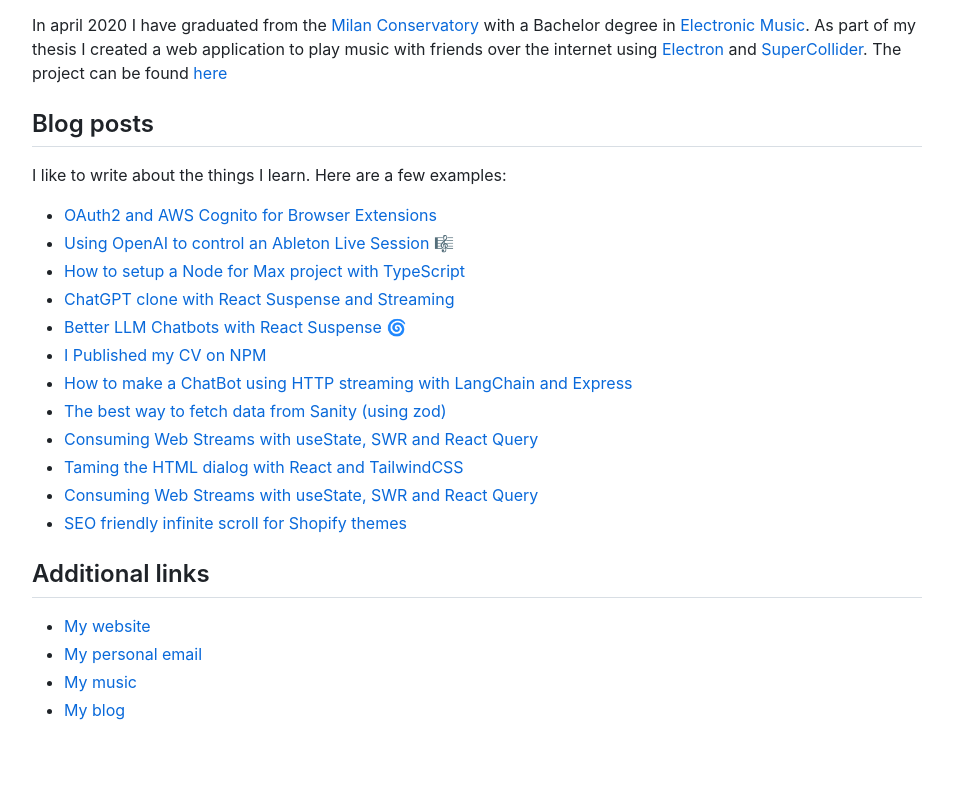
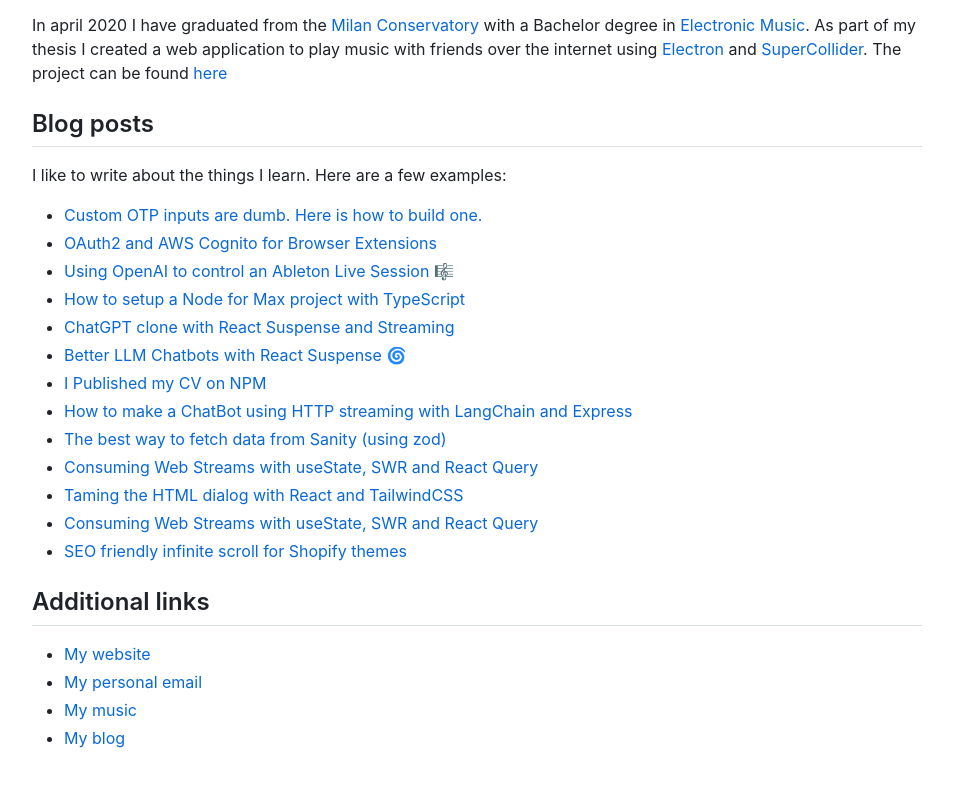
Before and after one commit to fibonacid/fibonacid, a website: page dist/index.html in a window 1280 px wide. Shown: the part 5380-6167 px from the top of the page, without its empty margins (13-966 px from the left). Drawn offline with Linux system fonts and the light colour scheme.

Commit message:
add blog post

```diff
--- a/dist/index.html
+++ b/dist/index.html
@@ -92,6 +92,7 @@
     <h2>Blog posts</h2>
     <p>I like to write about the things I learn. Here are a few examples:</p>
     <ul>
+      <li><a href="https://dev.to/fibonacid/custom-otp-inputs-are-dumb-here-is-how-to-build-one-2d0m">Custom OTP inputs are dumb. Here is how to build one.</a></li>
       <li><a href="https://dev.to/fibonacid/oauth2-and-aws-cognito-for-browser-extensions-4114">OAuth2 and AWS Cognito for Browser Extensions</a></li>
       <li><a href="https://dev.to/fibonacid/using-openai-to-control-an-ableton-live-session-1c4p">Using OpenAI to control an Ableton Live Session 🎼</a></li>
       <li><a href="https://dev.to/fibonacid/how-to-setup-a-node-for-max-project-with-typescript-l5p">How to setup a Node for Max project with TypeScript</a></li>
```
Also changed, not shown: .changeset/bright-pigs-ring.md (added), README.md, 1 other file.
